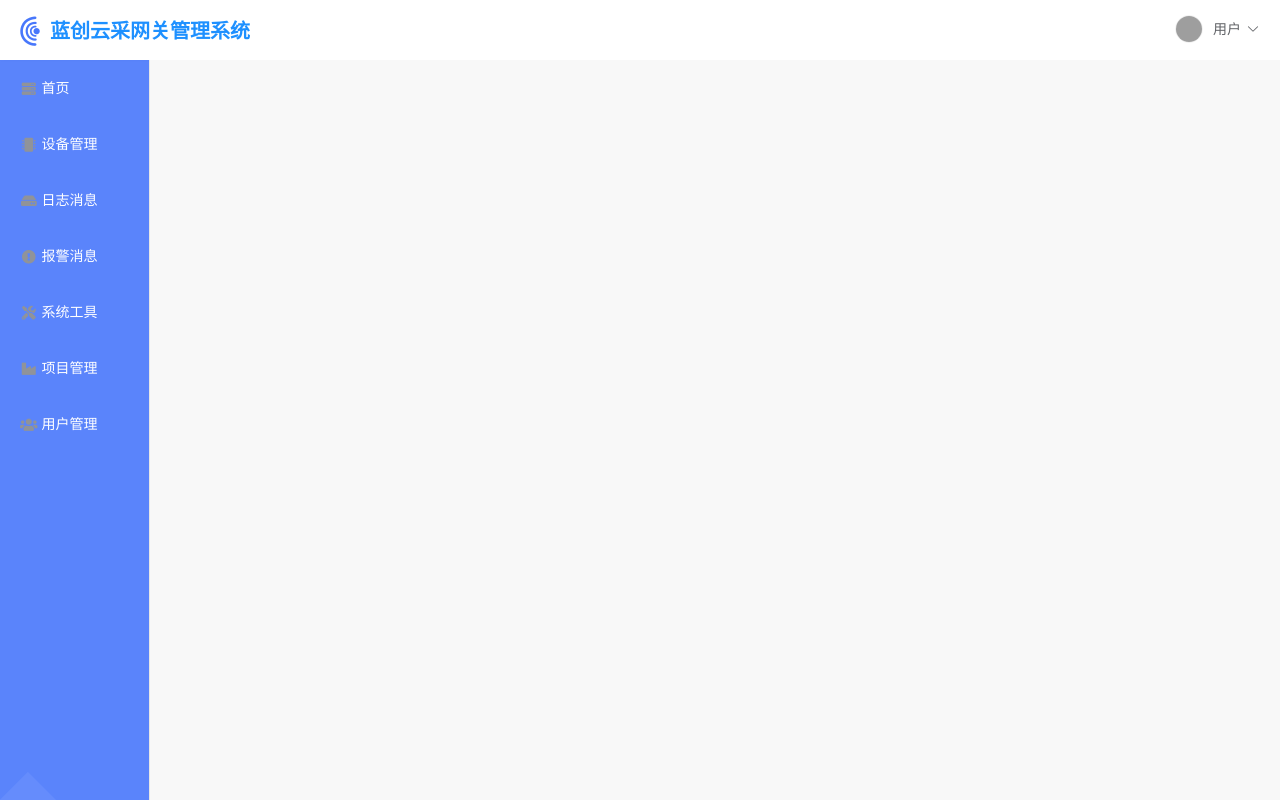
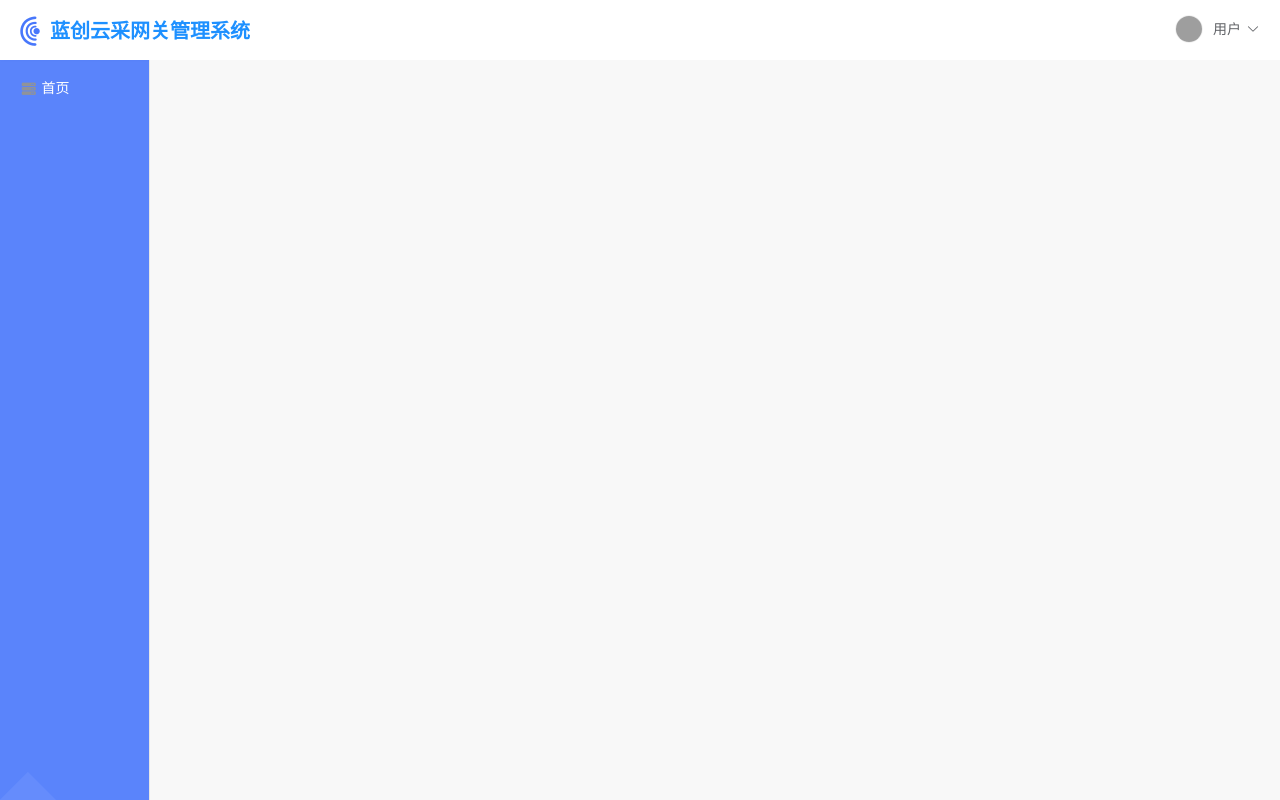
Before and after one commit to tangyang9988/pushgateway-test, a Vue app in the folder web/: page /v in a window 1280 px wide. Built offline with nearby package versions, Linux system fonts and the light colour scheme; grey boxes are pictures that could not be loaded.

Commit message:
1、超级管理员：所有权限，所有按钮 3、普通用户 首页 2、运维人员  首页和报警消息

```diff
--- a/web/src/views/Admin.vue
+++ b/web/src/views/Admin.vue
@@ -43,12 +43,23 @@
               </template>
             </el-menu-item>
           </div>
+          <div v-else-if="permission == '2'">
+            <el-menu-item
+              v-for="(sub,index) in opsMenus"
+              :index="sub.index"
+              :key="index"
+            >
+              <template slot="title">
+                <i v-if="sub.icon" :class="sub.icon"></i>
+                {{sub.title}}
+              </template>
+            </el-menu-item>
+          </div>
           <div v-else>
             <el-menu-item
               v-for="(sub,index) in commonMenus"
               :index="sub.index"
               :key="index"
-
             >
               <template slot="title">
                 <i v-if="sub.icon" :class="sub.icon"></i>
@@ -71,10 +82,11 @@ import { Component, Vue } from "vue-property-decorator";
 
 @Component
 export default class Admin extends Vue {
+  //管理员
   menus = [
     { title: "首页", icon: "fas fa-server fa-fw", index: "/v/cardList" },
     // { title: "网关管理", icon: "fas fa-server fa-fw", index: "/v/cluster" },
-    { title: "设备管理", icon: "fas fa-microchip fa-fw", index: "/v/devices" },
+    // { title: "设备管理", icon: "fas fa-microchip fa-fw", index: "/v/devices" },
     // { title: '网关监控', icon: 'fas fa-tachometer-alt fa-fw', index: '/v/metrics' },
     // { title: '告警管理', icon: 'fas fa-exclamation-circle fa-fw', index: '/v/alerts' },
     { title: "日志消息", icon: "fas fa-hdd fa-fw", index: "/v/logs" },
@@ -84,18 +96,33 @@ export default class Admin extends Vue {
     { title: "项目管理", icon: "fas fa-industry fa-fw", index: "/v/prjs" },
     { title: "用户管理", icon: "fas fa-users fa-fw", index: "/v/users" }
   ];
+  //普通用户
   commonMenus = [
     { title: "首页", icon: "fas fa-server fa-fw", index: "/v/cardList" },
     // { title: "网关管理", icon: "fas fa-server fa-fw", index: "/v/cluster" },
-    { title: "设备管理", icon: "fas fa-microchip fa-fw", index: "/v/devices" },
+    // { title: "设备管理", icon: "fas fa-microchip fa-fw", index: "/v/devices" },
     // { title: '网关监控', icon: 'fas fa-tachometer-alt fa-fw', index: '/v/metrics' },
     // { title: '告警管理', icon: 'fas fa-exclamation-circle fa-fw', index: '/v/alerts' },
-    { title: "日志消息", icon: "fas fa-hdd fa-fw", index: "/v/logs" },
+    // { title: "日志消息", icon: "fas fa-hdd fa-fw", index: "/v/logs" },
+    // { title: "报警消息", icon: "fas fa-exclamation-circle fa-fw", index: "/v/alarm" },
+    // { title: "系统工具", icon: "fas fa-tools fa-fw", index: "/v/tools" },
+    // { title: '安全管理', icon: 'fas fa-user-secret fa-fw', index: '/v/secret' },
+    // { title: "项目管理", icon: "fas fa-industry fa-fw", index: "/v/prjs" },
+    // { title: '用户管理', icon: 'fas fa-users fa-fw', index: '/v/users' }
+  ];
+    //运维
+  opsMenus = [
+    { title: "首页", icon: "fas fa-server fa-fw", index: "/v/cardList" },
+    // { title: "网关管理", icon: "fas fa-server fa-fw", index: "/v/cluster" },
+    // { title: "设备管理", icon: "fas fa-microchip fa-fw", index: "/v/devices" },
+    // { title: '网关监控', icon: 'fas fa-tachometer-alt fa-fw', index: '/v/metrics' },
+    // { title: '告警管理', icon: 'fas fa-exclamation-circle fa-fw', index: '/v/alerts' },
+    // { title: "日志消息", icon: "fas fa-hdd fa-fw", index: "/v/logs" },
     { title: "报警消息", icon: "fas fa-exclamation-circle fa-fw", index: "/v/alarm" },
-    { title: "系统工具", icon: "fas fa-tools fa-fw", index: "/v/tools" },
+    // { title: "系统工具", icon: "fas fa-tools fa-fw", index: "/v/tools" },
     // { title: '安全管理', icon: 'fas fa-user-secret fa-fw', index: '/v/secret' },
-    { title: "项目管理", icon: "fas fa-industry fa-fw", index: "/v/prjs" },
-    { title: '用户管理', icon: 'fas fa-users fa-fw', index: '/v/users' }
+    // { title: "项目管理", icon: "fas fa-industry fa-fw", index: "/v/prjs" },
+    // { title: '用户管理', icon: 'fas fa-users fa-fw', index: '/v/users' }
   ];
   permission = "";
   heiGht =  window.innerHeight+'px'
```
